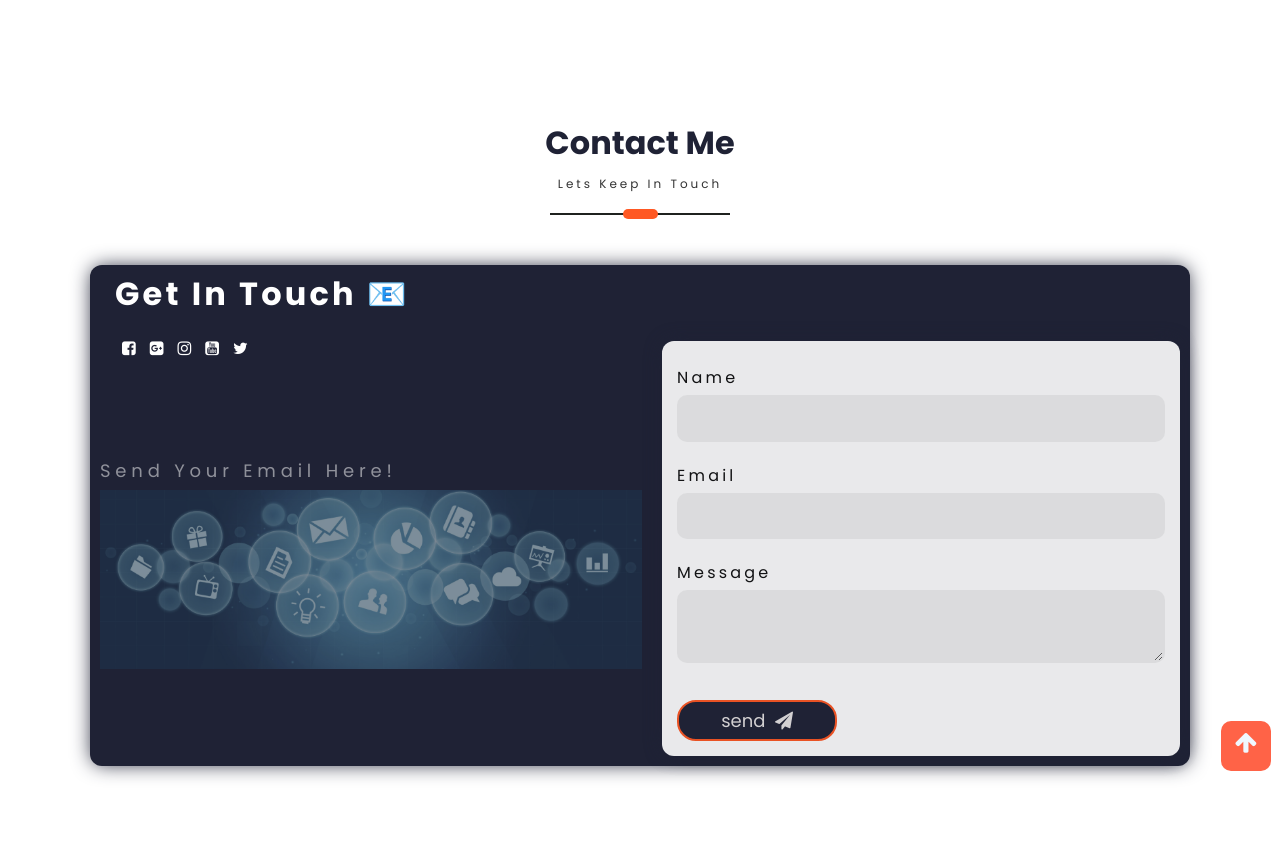
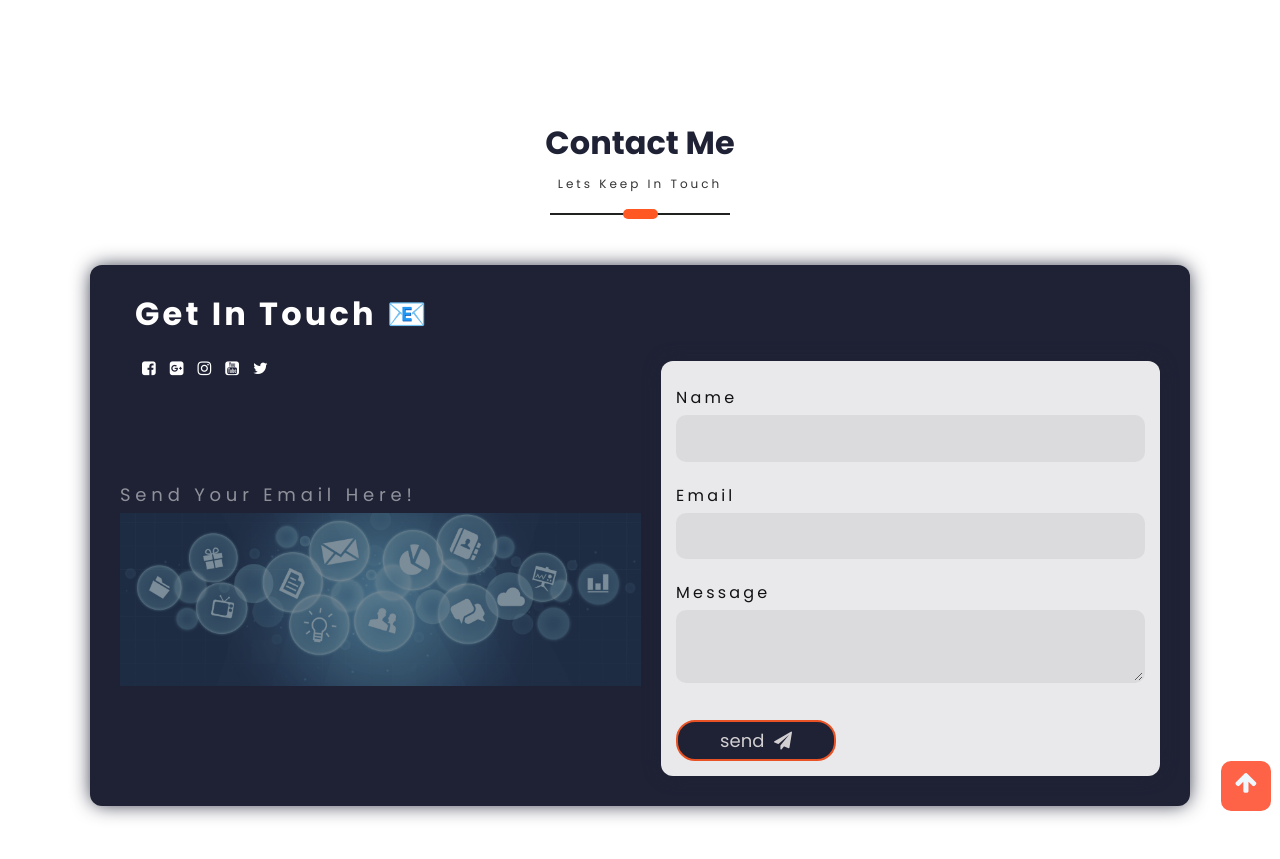
Before and after one commit to msaad323/portfolioapp, a React (Create React App) app in the folder client/: page / in a window 1280 px wide. Shown: the part 2863-3722 px from the top of the page. Built offline with nearby package versions, Linux system fonts and the light colour scheme; a web font is replaced by a local one.

Commit message:
fix layout issues

```diff
--- a/client/src/PortfolioContainer/ContactMe/ContactMe.css
+++ b/client/src/PortfolioContainer/ContactMe/ContactMe.css
@@ -1,13 +1,13 @@
 .main-container {
   min-height: 100vh;
   /* background-image: url("../../assets/ContactMe/contact_us.jpeg"); */
-
+  padding: 0 20px;
   margin: 100px 0 -450px 0;
 }
 
 .central-form {
   max-width: 1100px;
-  padding: 10px;
+  padding: 30px;
   display: flex;
   box-shadow: 0 0px 20px -2px #1f2235;
   border-radius: 12px;
--- a/client/src/index.css
+++ b/client/src/index.css
@@ -49,6 +49,7 @@
 
 * {
   outline: none;
+  box-sizing: border-box;
 }
 
 body {
```
